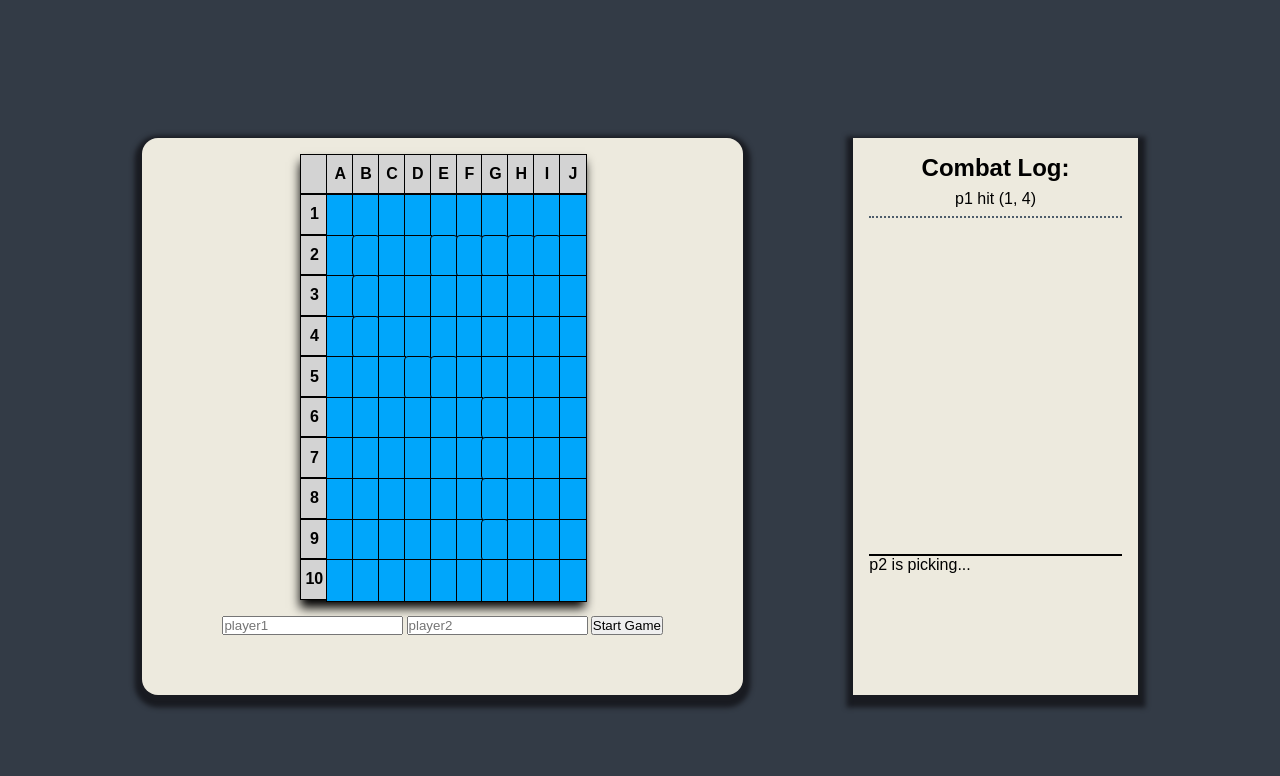
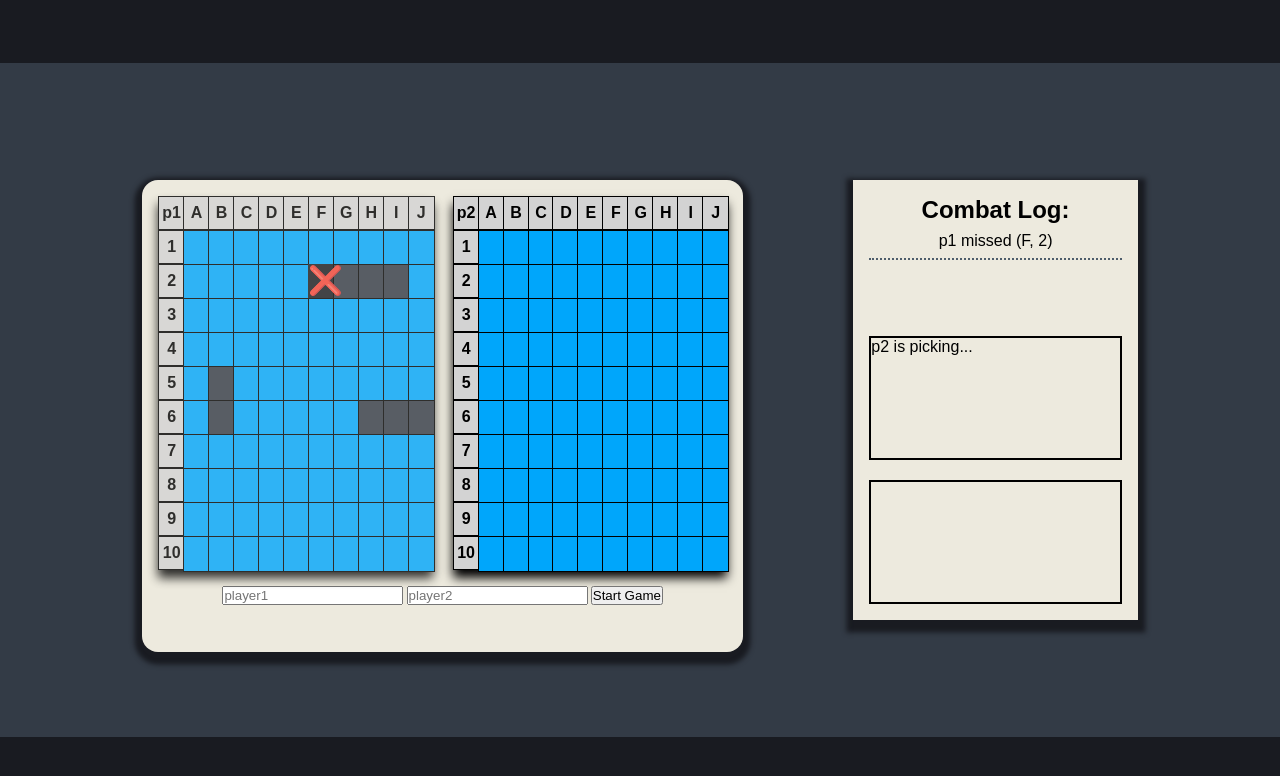
Before and after one commit to mann-go/mann-go.github.io, a website built with webpack: page battleship/src/template.html in a window 1280 px wide. Both pictures are taken after a click on the element 296 px from the left and 255 px from the top of the page. Built offline with nearby package versions, Linux system fonts and the light colour scheme.

Commit message:
FIX: Board now uses coordinates like in Battleships (letter, number)

```diff
--- a/battleship/src/classes/gameboard.js
+++ b/battleship/src/classes/gameboard.js
@@ -29,7 +29,8 @@ export default class Gameboard {
 
     for (let i = 0; i < ship.length; i++) {
       if (ship.orientation === "horizontal") {
-        ship.coords.push({ x: x + i, y: y });
+        let coordToNumber = x.charCodeAt(0);
+        ship.coords.push({ x: String.fromCharCode(coordToNumber + i), y: y});
       } else {
         ship.coords.push({ x: x, y: y + i });
       }
--- a/battleship/src/index.js
+++ b/battleship/src/index.js
@@ -18,39 +18,52 @@ const players = {
 
 let currentPlayer = "p1";
 
+/*
+  TODO:
+  Make CPU so game can be Player v.s CPU
+    Basic AI, nothing fancy
+    Make random guesses
+    Checks are in place to prevent picking a spot which is already picked.
+
+  Allow Players to drag 'n' drop ships
+    Or allow them to plot with grid
+
+  Grid reworked, now uses (letter, number) coordinates
+*/
+
 // P1
-let ship1 = new Ship(2, 0, false, "vertical",  "Patrol Boat");
+let ship1 = new Ship(2, 0, false, "vertical", "Patrol Boat");
 let ship2 = new Ship(3, 0, false, "horizontal", "Submarine");
 let ship3 = new Ship(4, 0, false, "horizontal", "Battleship");
 
-players.p1.gameboard.placePiece(ship1, 4, 2);
-players.p1.gameboard.placePiece(ship2, 6, 4);
-players.p1.gameboard.placePiece(ship3, 1, 8);
+players.p1.gameboard.placePiece(ship1, "B", 5);
+players.p1.gameboard.placePiece(ship2, "H", 6);
+players.p1.gameboard.placePiece(ship3, "F", 2);
 
 players.p1.player_ships = players.p1.gameboard.getShips();
 
 createGameBoardUI(players.p1, handleAttack);
-drawShips(players.p1, players.p1.player_ships);
 
 // P2
-let ship4 = new Ship(3, 0, false, "horizontal", "Submarine",);
+let ship4 = new Ship(3, 0, false, "horizontal", "Submarine");
 let ship5 = new Ship(2, 0, false, "vertical", "Patrol Boat");
 let ship6 = new Ship(4, 0, false, "horizontal", "Battleship");
 let ship7 = new Ship(5, 0, false, "vertical", "Carrier");
 
-players.p2.gameboard.placePiece(ship4, 1, 1);
-players.p2.gameboard.placePiece(ship5, 4, 3);
-players.p2.gameboard.placePiece(ship6, 5, 6);
-players.p2.gameboard.placePiece(ship7, 1, 4);
+players.p2.gameboard.placePiece(ship4, "A", 1);
+players.p2.gameboard.placePiece(ship5, "B", 3);
+players.p2.gameboard.placePiece(ship6, "C", 8);
+players.p2.gameboard.placePiece(ship7, "I", 2);
 
 players.p2.player_ships = players.p2.gameboard.getShips();
 
 createGameBoardUI(players.p2, handleAttack);
-drawShips(players.p2, players.p2.player_ships);
 
 // Handle attack logic
 function handleAttack(x, y, grid_box) {
   let defending_player = players[currentPlayer === "p1" ? "p2" : "p1"];
+  let attacking_player = players[currentPlayer];
+  console.log(`${attacking_player.name} hits ${defending_player.name}'s board at ${x}, ${y}`);
 
   let result = defending_player.gameboard.recieveAttack(x, y);
   updateGrid(grid_box, result);
@@ -68,3 +81,13 @@ function handleAttack(x, y, grid_box) {
     updateCurrentPlayerUI(currentPlayer);
   }, 1000);
 }
+
+drawShips(players.p1, players.p1.player_ships);
+drawShips(players.p2, players.p2.player_ships);
+
+let startButton = document.querySelector('#start-game');
+startButton.addEventListener("click", startGame)
+
+function startGame() {
+  console.log("start game");
+}
--- a/battleship/src/styles.css
+++ b/battleship/src/styles.css
@@ -42,14 +42,19 @@ main {
   grid-column: 7 / 9;
   box-shadow: 0 5px 5px 7.5px var(--rasin-black);
   background-color: var(--alabaster);
+
+  display: flex;
+  flex-direction: column;
   padding: 1rem;
   gap: 20px;
-  height: 100%;
+}
+
+.info-container > * {
+  flex: 33%;
 }
 
 
 .combat-log-container {
-  height: 400px;
   /* width: 90%; */
   text-align: center;
   overflow-y: auto;
@@ -58,10 +63,8 @@ main {
 
 .active-player {
   /* justify-self: flex-end; */
-
-  width: 100%;
-  height: 100px;
-  border-top: 2px solid black;
+  width: auto;
+  border: 2px solid black;
 }
 
 ul {
@@ -75,6 +78,12 @@ ul {
 
 li:hover {
   transform: scale(1.1);
+}
+
+.ship-container {
+  width: auto;
+  height: 200px;
+  border: 2px solid black;
 }
 
 .container {
@@ -154,15 +163,15 @@ li:hover {
 }
 
 .board.inactive {
-  display: none;
-  /* opacity: 0.8; */
+  /* display: none; */
+  opacity: 0.8;
   background-color: var(--black);
   /* width: 100%; */
 }
 
 .ship {
   background-color: var(--charcoal);
-  border-radius: 0.25rem;
+  /* border-radius: 0.25rem; */
   /* box-shadow: 0 5px 10px 0 var(--black); */
 }
 
--- a/battleship/src/template.html
+++ b/battleship/src/template.html
@@ -26,6 +26,9 @@
             <div class="active-player">
 
             </div>
+            <div class="ship-container">
+
+            </div>
         </div>
     </main>
     <footer></footer>
--- a/battleship/src/ui/boardUI.js
+++ b/battleship/src/ui/boardUI.js
@@ -1,14 +1,16 @@
 export function createGameBoardUI(player, handleAttack) {
+  let size = 11;
   let board_container = document.querySelector(".board-container");
   let board = document.createElement("div");
   board.className = `board ${player.name}`;
 
-  for (let i = 0; i < 11; i++) {
-    for (let j = 0; j < 11; j++) {
+  for (let i = 0; i < size; i++) {
+    for (let j = 0; j < size; j++) {
       let cell = document.createElement("div");
 
       if (i === 0 && j === 0) {
         // Empty corner cell
+        cell.textContent = `${player.name}`;
         cell.className = "coordinate";
       } else if (i === 0) {
         // Column labels A-J
@@ -20,9 +22,10 @@ export function createGameBoardUI(player, handleAttack) {
         cell.innerText = i;
       } else {
         // Game grid cells
+        let letterToNumber = String.fromCharCode(64 + j);
         cell.className = "grid-box";
-        cell.dataset.id = `${i - 1}, ${j - 1}`;
-        cell.addEventListener("click", () => handleAttack(i - 1, j - 1, cell));
+        cell.dataset.id = `${letterToNumber},${i}`;
+        cell.addEventListener("click", () => handleAttack(letterToNumber, i, cell));
       }
       board.appendChild(cell);
     }
@@ -36,19 +39,22 @@ export function updateGrid(grid_box, isHit) {
   grid_box.classList += " inactive";
 }
 
+export function placeShips() {}
+
 export function drawShips(player, ships) {
   let player_container = document.querySelector(`.${player.name}`);
 
   let grid_boxes = player_container.querySelectorAll(".grid-box");
 
   ships.forEach((ship) => {
+    console.log(ship.coords);
     let orientation = ship.orientation;
     ship.coords.forEach((coords) => {
       grid_boxes.forEach((box) => {
-        let box_id = box.dataset.id.split(",").map(Number);
+        let box_id = box.dataset.id.split(",");
         let box_id_object = { x: box_id[0], y: box_id[1] };
 
-        if (box_id_object.x === coords.x && box_id_object.y === coords.y) {
+        if (letterToIndex(box_id_object.x) === letterToIndex(coords.x) && Number(box_id_object.y) === Number(coords.y)) {
           box.classList.add("ship");
 
           if (orientation === "horizontal") {
@@ -102,7 +108,7 @@ export function updateCurrentPlayerUI(currentPlayer) {
 
 export function processWin(player) {
   let allBoards = document.querySelectorAll(".board");
-  let winner = document.createElement('li');
+  let winner = document.createElement("li");
   winner.textContent = "The Winner is: " + player;
   let combat_log = document.querySelector("#combat-log");
   combat_log.appendChild(winner);
@@ -114,3 +120,8 @@ export function processWin(player) {
     board.style.pointerEvents = "none";
   });
 }
+
+/* Helper function to converted lettered coordinates to numbers */
+function letterToIndex(letter) {
+  return letter.trim().charCodeAt(0) - 65;
+}
```
